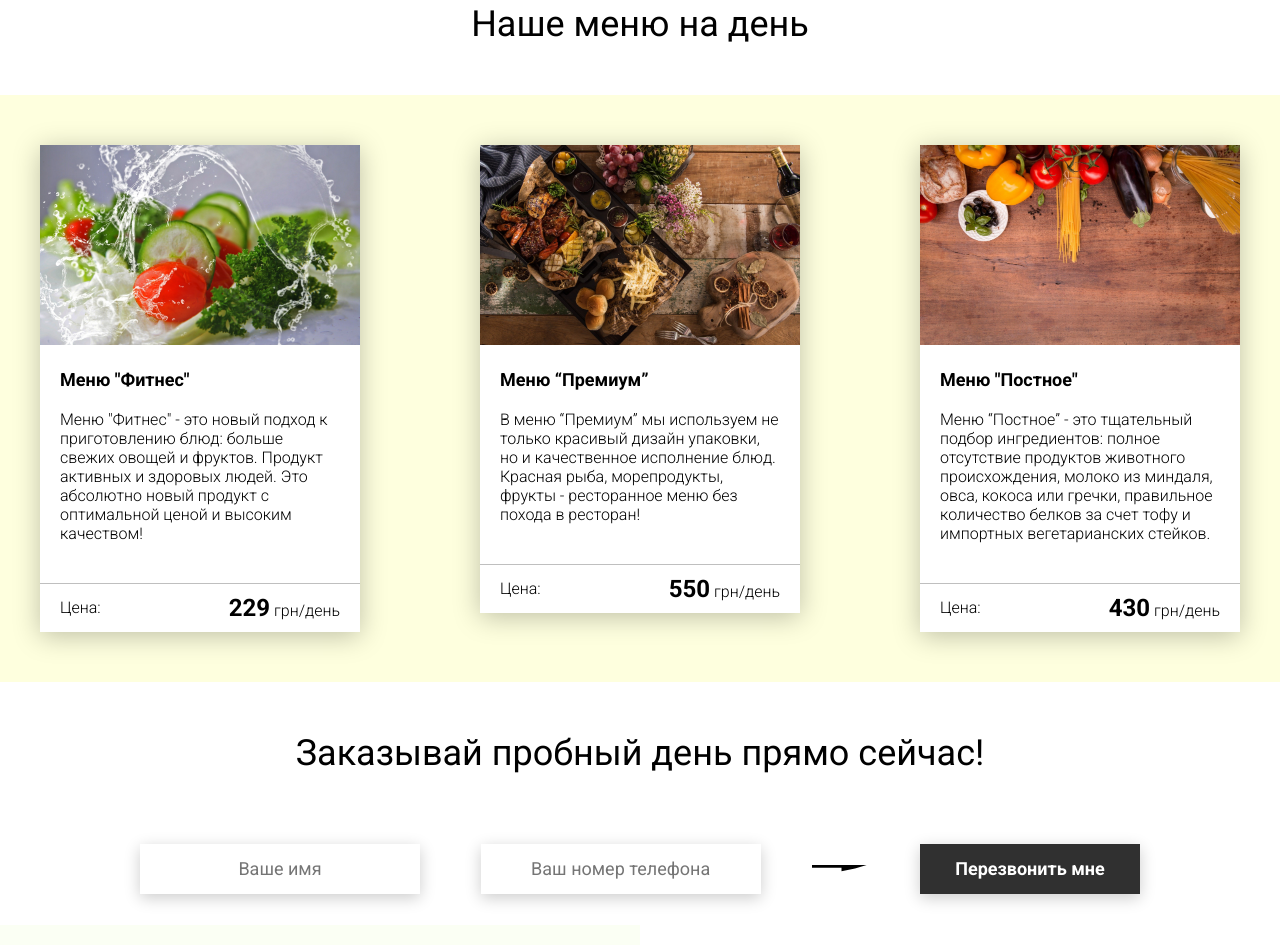
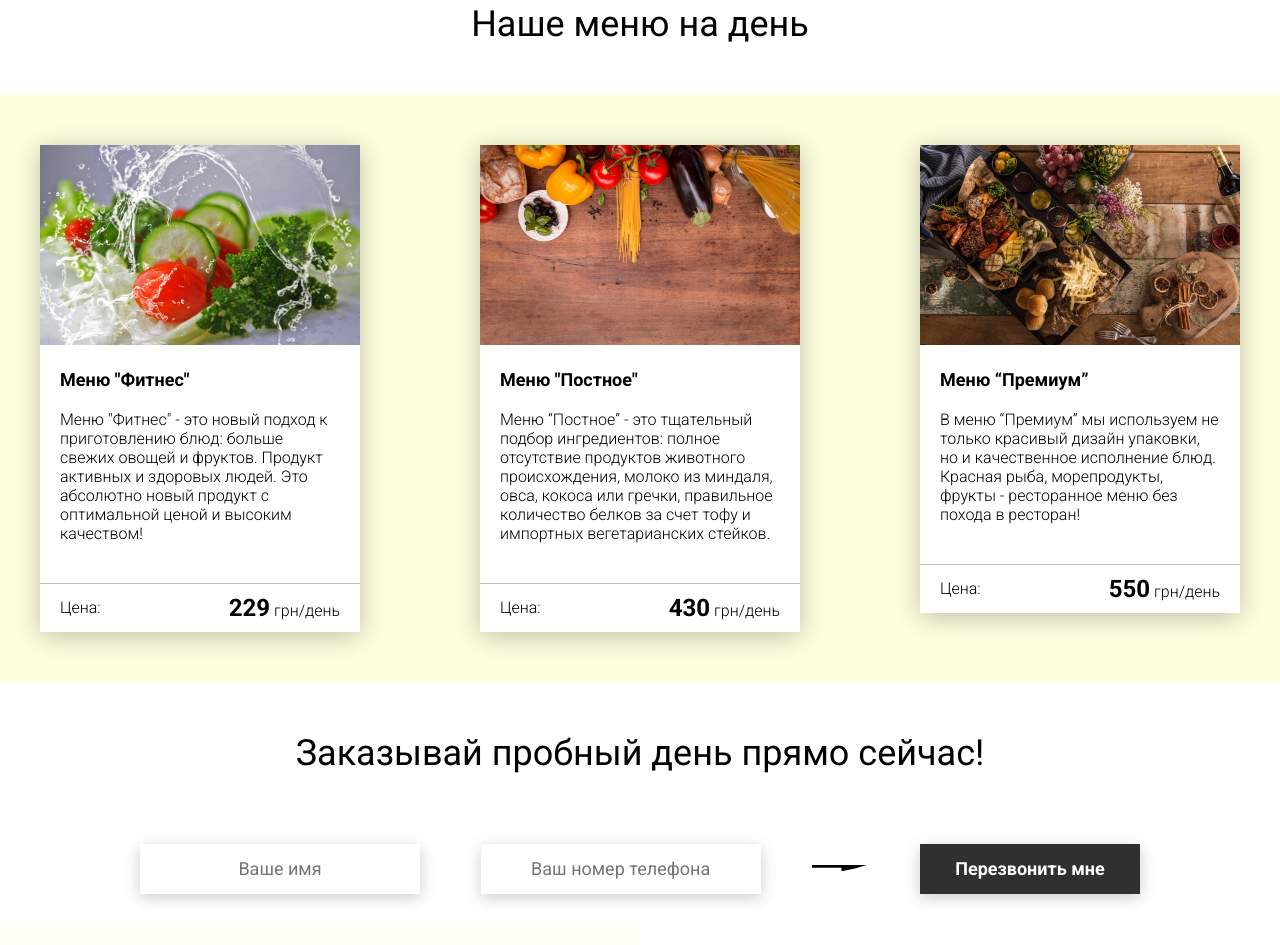
Before and after one commit to jecosjmecos/js-course, a plain HTML site: page food/index.html in a window 1280 px wide. Shown: the part 2551-3496 px from the top of the page. Drawn offline with Linux system fonts and the light colour scheme.

Commit message:
food, display item width class

```diff
--- a/food/index.html
+++ b/food/index.html
@@ -187,36 +187,6 @@
 
         <div class="menu__field">
             <div class="container">
-                <div class="menu__item">
-                    <img src="img/tabs/vegy.jpg" alt="vegy">
-                    <h3 class="menu__item-subtitle">Меню "Фитнес"</h3>
-                    <div class="menu__item-descr">Меню "Фитнес" - это новый подход к приготовлению блюд: больше свежих овощей и фруктов. Продукт активных и здоровых людей. Это абсолютно новый продукт с оптимальной ценой и высоким качеством!</div>
-                    <div class="menu__item-divider"></div>
-                    <div class="menu__item-price">
-                        <div class="menu__item-cost">Цена:</div>
-                        <div class="menu__item-total"><span>229</span> грн/день</div>
-                    </div>
-                </div>
-                <div class="menu__item">
-                    <img src="img/tabs/elite.jpg" alt="elite">
-                    <h3 class="menu__item-subtitle">Меню “Премиум”</h3>
-                    <div class="menu__item-descr">В меню “Премиум” мы используем не только красивый дизайн упаковки, но и качественное исполнение блюд. Красная рыба, морепродукты, фрукты - ресторанное меню без похода в ресторан!</div>
-                    <div class="menu__item-divider"></div>
-                    <div class="menu__item-price">
-                        <div class="menu__item-cost">Цена:</div>
-                        <div class="menu__item-total"><span>550</span> грн/день</div>
-                    </div>
-                </div>
-                <div class="menu__item">
-                    <img src="img/tabs/post.jpg" alt="post">
-                    <h3 class="menu__item-subtitle">Меню "Постное"</h3>
-                    <div class="menu__item-descr">Меню “Постное” - это тщательный подбор ингредиентов: полное отсутствие продуктов животного происхождения, молоко из миндаля, овса, кокоса или гречки, правильное количество белков за счет тофу и импортных вегетарианских стейков. </div>
-                    <div class="menu__item-divider"></div>
-                    <div class="menu__item-price">
-                        <div class="menu__item-cost">Цена:</div>
-                        <div class="menu__item-total"><span>430</span> грн/день</div>
-                    </div>
-                </div>
             </div>
         </div>
     </div>
--- a/food/js/main.js
+++ b/food/js/main.js
@@ -59,4 +59,66 @@ document.addEventListener('DOMContentLoaded', function(){
 		}
 	}
 
+
+	/*
+	* Использование классов для карточек
+	*/
+
+	class FoodItem{
+		constructor(img, alt, title, description, price, parentSelector){
+			this.img = img;
+			this.alt = alt;
+			this.title = title;
+			this.description = description;
+			this.price = price;
+			this.parentSelector = parentSelector;
+		}
+		render(){
+			let element = document.createElement('div');
+
+			element.classList.add('menu__item');
+
+			element.innerHTML = `
+				<img src="${this.img}" alt="${this.alt}">
+				<h3 class="menu__item-subtitle">${this.title}</h3>
+				<div class="menu__item-descr">${this.description}</div>
+				<div class="menu__item-divider"></div>
+				<div class="menu__item-price">
+						<div class="menu__item-cost">Цена:</div>
+						<div class="menu__item-total"><span>${this.price}</span> грн/день</div>
+				</div>
+			`;
+
+			document.querySelector(this.parentSelector).append(element);
+		}
+	}
+
+	const vegy = [
+								'img/tabs/vegy.jpg',
+								'vegy',
+								'Меню "Фитнес"',
+								'Меню "Фитнес" - это новый подход к приготовлению блюд: больше свежих овощей и фруктов. Продукт активных и здоровых людей. Это абсолютно новый продукт с оптимальной ценой и высоким качеством!',
+								229,
+								'.menu__field .container'
+							],
+				elite = [
+								'img/tabs/elite.jpg',
+								'elite',
+								'Меню “Премиум”',
+								'В меню “Премиум” мы используем не только красивый дизайн упаковки, но и качественное исполнение блюд. Красная рыба, морепродукты, фрукты - ресторанное меню без похода в ресторан!',
+								550,
+								'.menu__field .container'
+							],
+				post = [
+								'img/tabs/post.jpg',
+								'post',
+								'Меню "Постное"',
+								'Меню “Постное” - это тщательный подбор ингредиентов: полное отсутствие продуктов животного происхождения, молоко из миндаля, овса, кокоса или гречки, правильное количество белков за счет тофу и импортных вегетарианских стейков.',
+								430,
+								'.menu__field .container'
+							];
+
+	new FoodItem(...vegy).render();
+	new FoodItem(...post).render();
+	new FoodItem(...elite).render();
 });
```
Also changed, not shown: 1 other file.
